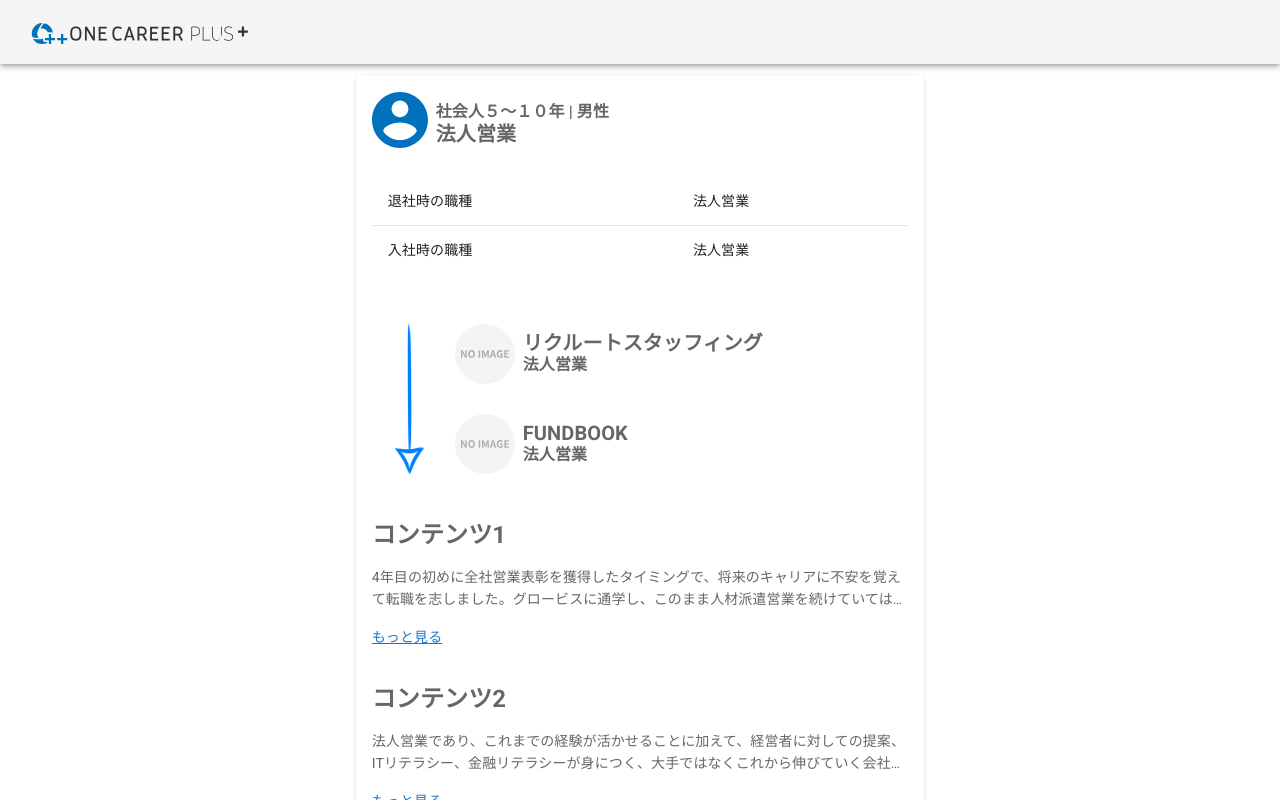
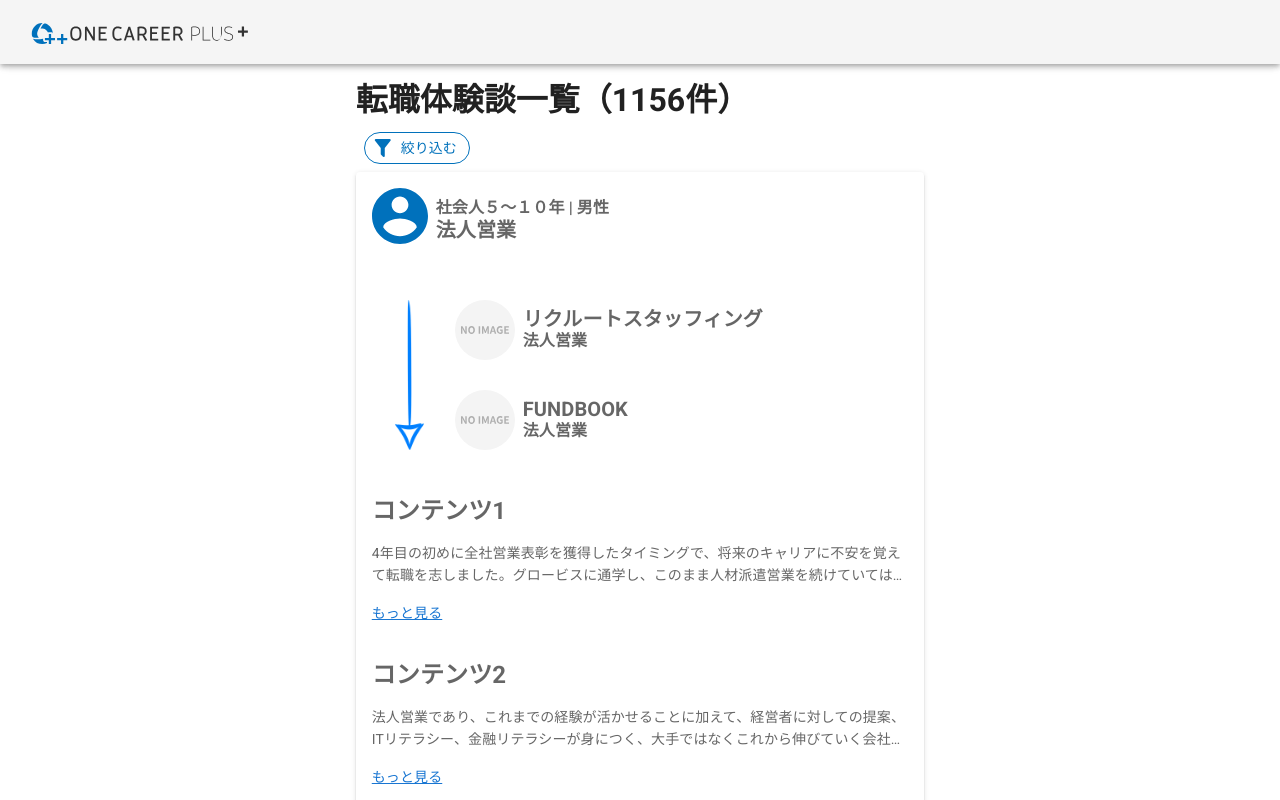
Before and after one commit to knknk98/oncareer-plus-plus, a Nuxt app in the folder frontend/: page / in a window 1280 px wide. Shown: the top 800 px of the page. Built offline with nearby package versions, Linux system fonts and the light colour scheme.

Commit message:
モーダル設置

```diff
--- a/frontend/components/CareerPathCard.vue
+++ b/frontend/components/CareerPathCard.vue
@@ -10,7 +10,7 @@
               <div class="industry">{{afterJobType}}</div>
             </div>
           </div>
-          <v-simple-table class="job_type_table">
+          <v-simple-table v-if="isDetail" class="job_type_table">
             <tbody>
             <tr>
               <td class="job_type_title">退社時の職種</td>
--- a/frontend/pages/index.vue
+++ b/frontend/pages/index.vue
@@ -1,7 +1,61 @@
 <template>
   <v-row justify="center" align="center">
     <v-col cols="12" sm="8" md="6">
+      <h1>転職体験談一覧（1156件）</h1>
+      <v-dialog
+        v-model="dialog"
+        width="500"
+      >
+        <template v-slot:activator="{ on, attrs }">
+          <v-chip
+          class="ma-2"
+          color="#0171BB"
+          outlined
+          v-bind="attrs"
+          v-on="on"
+        >
+            <v-icon left color="#0171BB">
+              mdi-filter
+            </v-icon>
+            絞り込む
+          </v-chip>
+        </template>
+
+        <v-card>
+          <v-card-actions>
+            <v-spacer></v-spacer>
+            <v-btn
+              color="primary"
+              text
+              @click="dialog = false"
+            >
+              この条件で絞り込み
+            </v-btn>
+            <v-spacer></v-spacer>
+          </v-card-actions>
+        </v-card>
+      </v-dialog>
       <CareerPathCard :is-detail=false />
     </v-col>
   </v-row>
 </template>
+
+
+<script lang="ts">
+import Vue from 'vue'
+export type DataType = {
+  dialog: boolean
+}
+export default Vue.extend({
+  data(): DataType {
+    return {
+      dialog: false
+    }
+  },
+  methods: {
+    openModal():any{
+      alert("OK")
+    }
+  }
+})
+</script>
```
